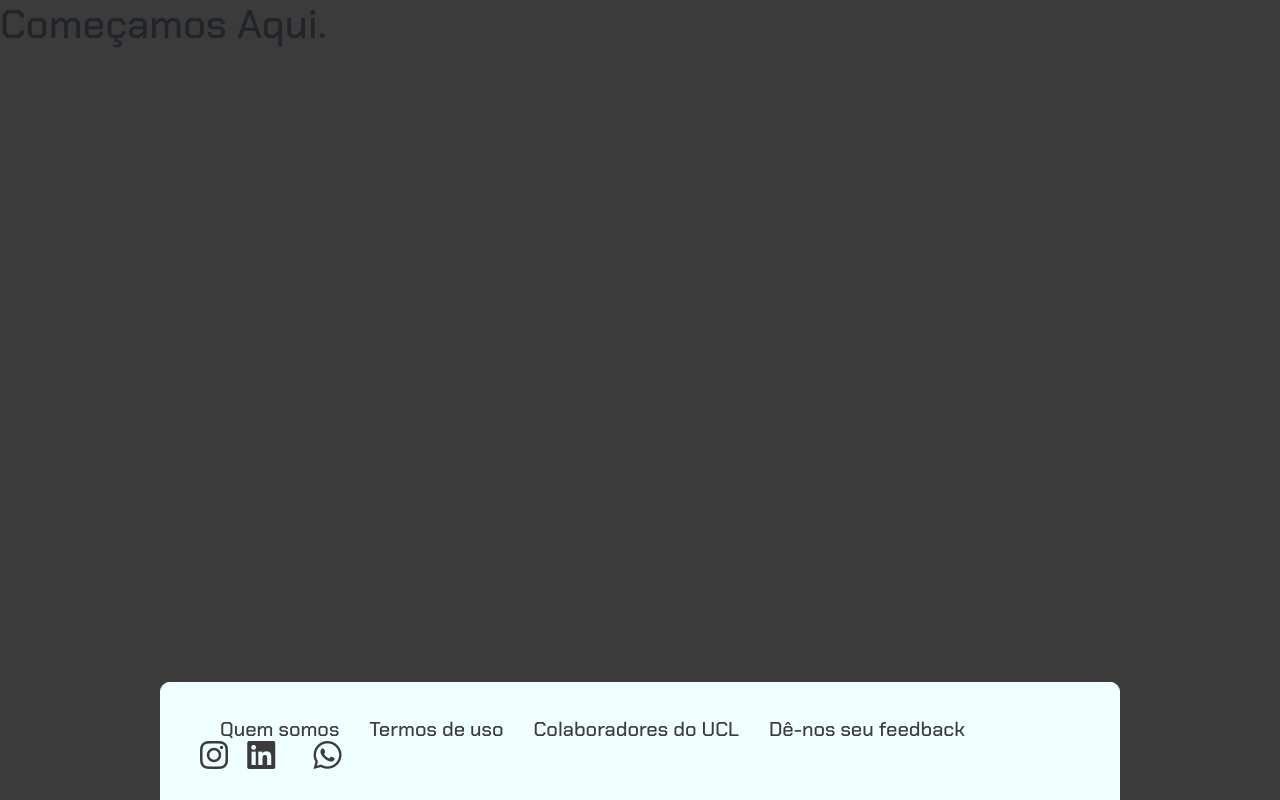
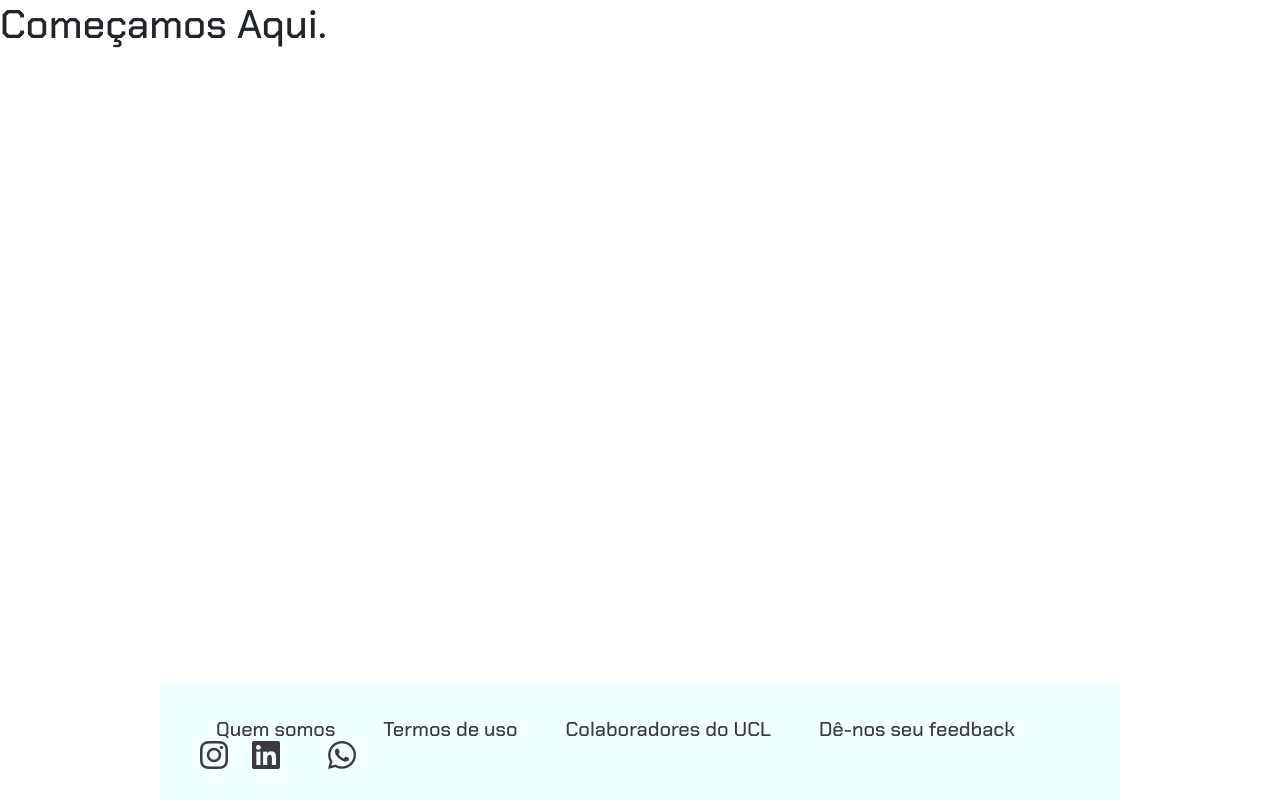
Before and after one commit to unitedcodelab/foi-de-base, a Django app: page / in a window 1280 px wide. Run offline with Django 3.2, Linux system fonts and the light colour scheme.

Commit message:
Adição prévia Bootstrap ao Footer.

```diff
--- a/project/static/css/components/footer.css
+++ b/project/static/css/components/footer.css
@@ -4,39 +4,13 @@
     font-family: 'Chakra Petch', sans-serif;
 }
 
-body {
-    background-color: #3b3b3b;
-}
-
 footer > div {
     border-radius: 10px 10px 0px 0px;
     background-color: azure;
     padding: 2rem 2.5rem;
-    display: flex;
-    flex-wrap: wrap;
-    justify-content:space-between;
-    position: absolute;
-    bottom: 0;
-    width: 80%;
-    align-items: center;
 }
 
-#footer_text {
-    display: flex;
-    gap: 30px;
-    font-size: 20px;
-    margin-left: 20px;
-}
-
-#social_medias {
-    display: flex;
-    gap: 1.2rem;
-    border-radius: 1px;
-}
-
-
 a {
-    text-decoration: none;
     color: #3b3b3b;
     transition: 300ms ease-in-out;
 }
@@ -44,8 +18,3 @@ a {
 a:hover {
     color: #269FE6;
 }
-
-#footer_orientation {
-    display: flex;
-    justify-content: center;
-}
--- a/project/templates/components/footer.html
+++ b/project/templates/components/footer.html
@@ -5,26 +5,26 @@
 
 
 <footer class="w-100 d-flex justify-content-center">
-    <div class="w-75">
-        <div id="footer_text">
-            <a href="#" class="links d-flex align-items-center">
+    <div class="w-75 bottom-0 d-flex position-absolute aling-items-center flex-wrap justify-content-between">
+        <div class="footer_text d-flex gap-5 ms-3 fs-5">
+            <a href="#" class="links d-flex align-items-center text-decoration-none">
                 <p class="m-0">Quem somos</p>
             </a>
-            <a href="#" class="links d-flex align-items-center">
+            <a href="#" class="links d-flex align-items-center text-decoration-none">
                 <p class="m-0">Termos de uso</p>
             </a>
-            <a href="#" class="links d-flex align-items-center">
+            <a href="#" class="links d-flex align-items-center text-decoration-none">
                 <p class="m-0">Colaboradores do UCL</p>
             </a>
-            <a href="#" class="links d-flex align-items-center">
+            <a href="#" class="links d-flex align-items-center text-decoration-none">
                 <p class="m-0">Dê-nos seu feedback</p>
             </a>
         </div>
-        <div id="social_medias">
-            <a href="#"><i class="fa-brands fa-instagram fa-2xl"></i></a>
-            <a href="#"><i class="fa-brands fa-linkedin fa-2xl"></i></a>
-            <a href="#"><i class="fa-brands fa-x-twitter fa-2xl"></i></i></a>
-            <a href="#"><i class="fa-brands fa-whatsapp fa-2xl"></i></a>
+        <div class="social_medias d-flex gap-4">
+            <a href="#"><i class="fa-brands fa-instagram fa-2xl text-decoration-none"></i></a>
+            <a href="#"><i class="fa-brands fa-linkedin fa-2xl text-decoration-none"></i></a>
+            <a href="#"><i class="fa-brands fa-x-twitter fa-2xl text-decoration-none"></i></i></a>
+            <a href="#"><i class="fa-brands fa-whatsapp fa-2xl text-decoration-none"></i></a>
         </div>
     </div>
 </footer>
```
